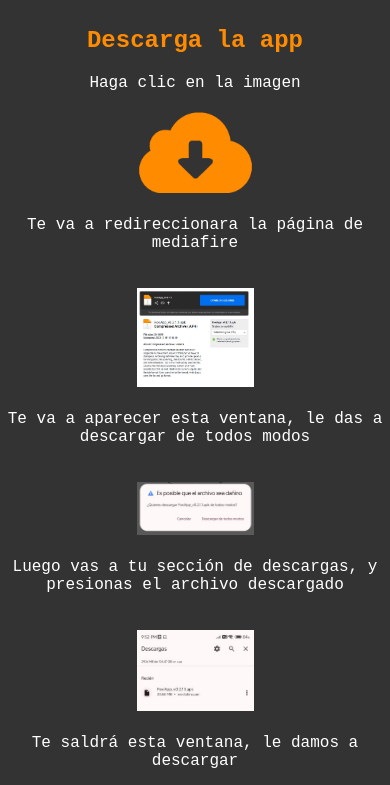
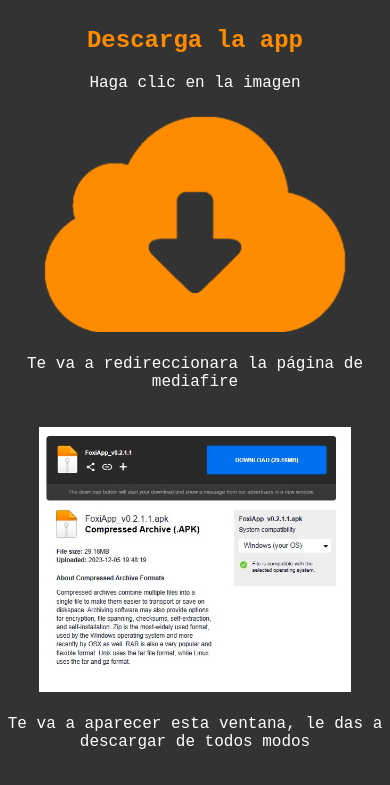
Before and after one commit to JuniorRios1998/Foxy, a plain HTML site: page index.html in a window 390 px wide. Shown: the part 1173-1958 px from the top of the page. Drawn offline with Linux system fonts and the light colour scheme.

Commit message:
Add files via upload

```diff
--- a/styles.css
+++ b/styles.css
@@ -158,11 +158,19 @@ nav a:hover {
     margin: 0 auto;
 }
 
-.descargar_app img{
+.descargar_app img {
     max-width: 30%;
     text-align: center;
     margin: 0 auto;
 }
+
+/* Ajusta el tamaño máximo de las imágenes en dispositivos móviles */
+@media only screen and (max-width: 800px) {
+    .descargar_app img {
+        max-width: 80%; /* Modifica el tamaño máximo de las imágenes para dispositivos móviles */
+    }
+}
+
 
 /* Agrega este bloque al final de tu archivo CSS para alinear las imágenes a la derecha en pantallas pequeñas */
 @media only screen and (max-width: 900px) {
```
